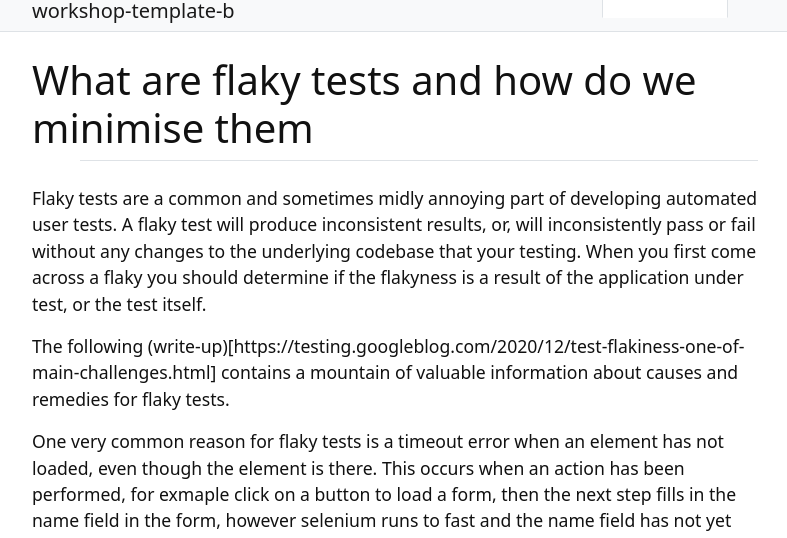
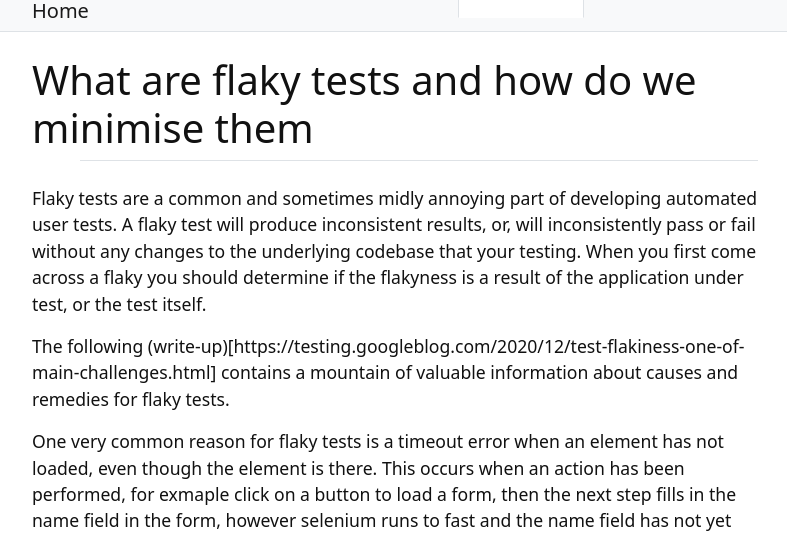
Before and after one commit to gu-eresearch/user_testing_python_selenium, a Jekyll site: the page built from content/7-prevent-flaky-tests.md, in a window 1280 px wide and 1400 px high, cut to the strip 121-659 px from the top of the window. Shown: the whole strip, without its empty margins (245-1032 px from the left). Built offline with Jekyll 4.4.1, drawn with Linux system fonts in a browser that asks for light colours; some of the changed text lies outside the part shown.

Commit message:
updated home button

```diff
--- a/_config.yml
+++ b/_config.yml
@@ -10,7 +10,7 @@
 # SITE SETTINGS
 #
 # title appears in the header
-title: workshop-template-b
+title: Home
 # title-icon appears in the header to give some pizazz (leave blank for none)
 # choose from Bootstrap Icons in _includes/bootstrap-icons
 # find names on https://icons.getbootstrap.com/
```
